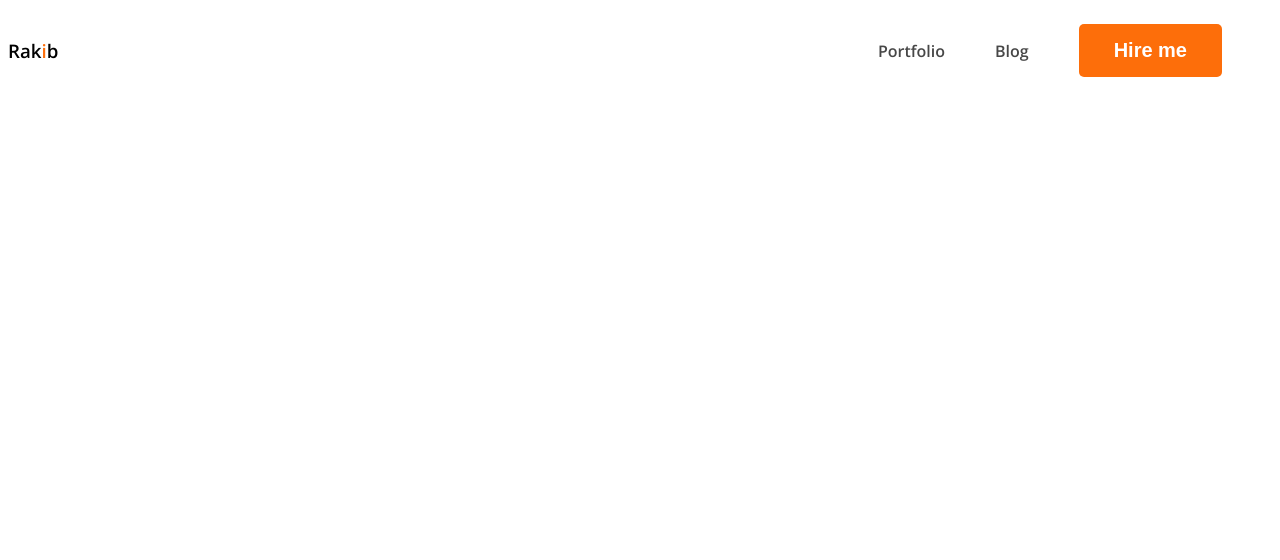
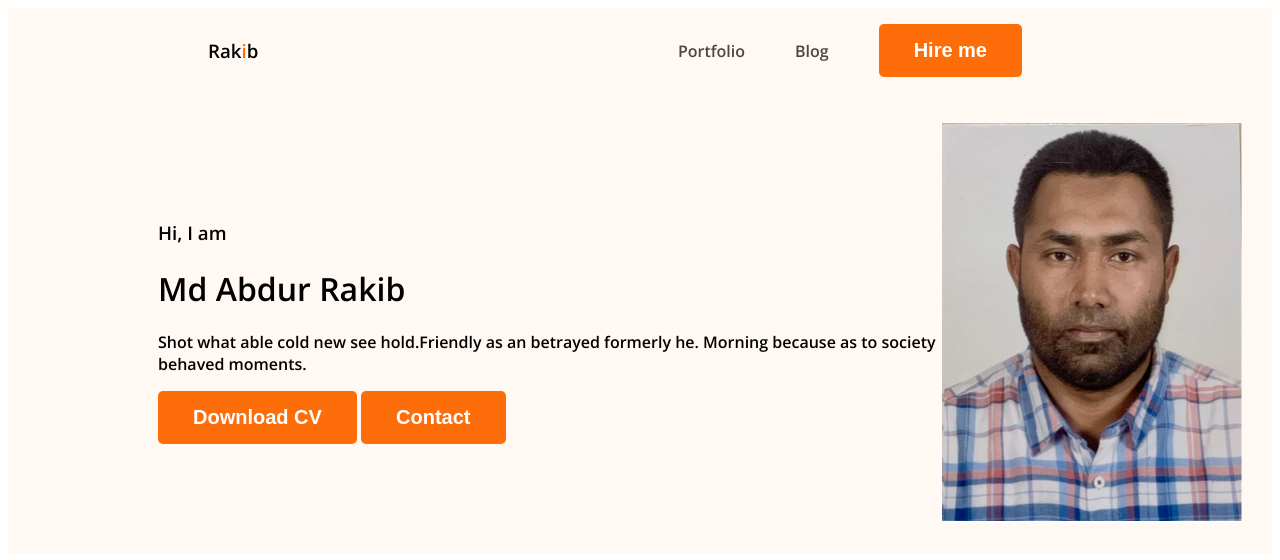
Before and after one commit to rakibete/webdeveloper-portfolio, a plain HTML site: page index.html in a window 1280 px wide. Drawn offline with nearby package versions, Linux system fonts and the light colour scheme.

Commit message:
banner content added

```diff
--- a/index.html
+++ b/index.html
@@ -10,7 +10,7 @@
     <link rel="stylesheet" href="styles/porfolio.css">
 </head>
 <body>
-    <header>
+    <header class="header">
         <nav>
             <h3 class="nav-title">Rak<span class="text-primary">i</span>b</h3>
             <ul>
@@ -19,6 +19,16 @@
                 <li><button class="btn-primary">Hire me</button></li>
             </ul>
         </nav>
+        <div class="banner">
+            <div class="banner-content">
+                <h3 class="banner-gretting">Hi, I am </h3>
+                <h1 class="banner-title">Md Abdur Rakib</h1>
+                <p>Shot what able cold new see hold.Friendly as an betrayed formerly he. Morning because as to society behaved moments.</p>
+                <button class="btn-primary">Download CV</button>
+                <button class="btn-primary">Contact</button>
+            </div>
+            <img class="profile-picture" src="images/rakib.png" alt="">
+        </div>
     </header>
 
 </body>
--- a/styles/porfolio.css
+++ b/styles/porfolio.css
@@ -23,6 +23,7 @@ nav {
     display: flex;
     justify-content: space-between;
     align-items: center;
+    margin: 0px 200px;
 }
 
 .nav-tile {
@@ -51,3 +52,18 @@ nav a {
     text-decoration: none;
     color: #474747;
 }
+
+.header {
+    background-color: #FFF8F3;
+}
+
+.banner {
+    padding: 30px 30px 30px 150px;
+    display: flex;
+    align-items: center;
+}
+
+.banner .profile-picture {
+    width: 300px;
+    height: 400px;
+}
```
Also changed, not shown: images/developer.png (added), images/hardy.png (added), images/header_bg.png (added), images/icons/facebook.png (added), images/icons/insta.png (added), images/icons/js.png (added), images/icons/mongo.png (added), images/icons/nodejs.png (added), images/icons/react.png (added), images/icons/twitter.png (added), images/rakib.png (added).
